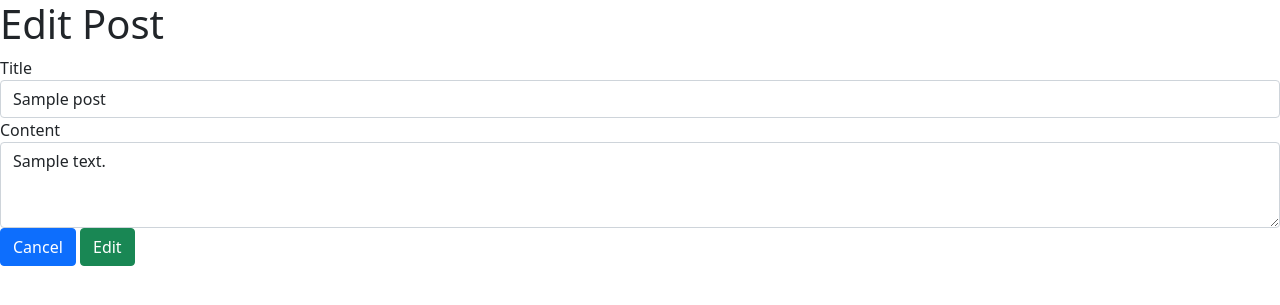
After one commit to kneyzberg/blogly, a Flask app: page /posts/1/edit in a window 1280 px wide. The commit adds this page. Shown: the top 305 px of the page. Run offline with Flask 2, Linux system fonts and the light colour scheme; tables that the repository leaves empty hold one stand-in row (values such as "Sample post").

Commit message:
Added Edit Features

```diff
--- a/app.py
+++ b/app.py
@@ -2,7 +2,7 @@
 
 from flask import Flask, request, redirect, render_template
 from flask_debugtoolbar import DebugToolbarExtension
-from models import db, connect_db, User
+from models import db, connect_db, User, Post
 
 app = Flask(__name__)
 app.config['SQLALCHEMY_DATABASE_URI'] = 'postgresql:///blogly'
@@ -78,8 +78,27 @@ def new_post(user_id):
     name = f"{user.first_name} {user.last_name}"
     return render_template("new_post_form.html", user=user, name=name)
 
-# @app.route("/posts/<int:post_id>")
-# def user_post(post_id):
+@app.route("/users/<int:user_id>/posts/new", methods=["POST"])
+def process_post_form(user_id):
+    user = User.query.get_or_404(user_id)
+    title = request.form["post-title"]
+    content = request.form["post-content"]
+    newPost = Post(title=title, content=content)
+    user.posts.append(newPost)
+    db.session.commit()
+    return redirect(f"/users/{user_id}")
+
+@app.route("/posts/<int:post_id>")
+def user_post(post_id):
+    post = Post.query.get_or_404(post_id)
+    return render_template('post_detail.html', post=post)
+
+@app.route("/posts/<int:post_id>/edit")
+def edit_post(post_id):
+    post = Post.query.get_or_404(post_id)
+    return render_template('edit_post.html', post=post)
+
+# @app.route("/posts/<int:post_id>/edit", methods=["POST"])
+# def edit_post(post_id):
 #     post = Post.query.get_or_404(post_id)
-#     title = post.title
-#     content = post.content
+#     return render_template('edit_post.html', post=post)
--- /dev/null
+++ b/templates/edit_post.html
@@ -0,0 +1,21 @@
+{% extends "base.html" %}
+
+{% block title %}Edit Post Form{% endblock %}
+
+{% block content %}
+    <h1>Edit Post</h1>
+    <section>
+      <form method="POST">
+        <div class="form-group">
+          <label for="title">Title</label>
+          <input type="text" class="form-control" id="title" name="post-title" value="{{post.title}}">
+        </div>
+        <div class="form-group">
+          <label for="content">Content</label>
+          <textarea class="form-control" id="content" name="post-content" rows="3">{{post.content}}</textarea>
+        </div>
+        <a href="/users/{{post.author.id}}" type="submit" class="btn btn-primary">Cancel</a>
+        <button type="submit" class="btn btn-success">Edit</button>
+      </form>
+    </section>
+    {% endblock %}
--- a/templates/new_post_form.html
+++ b/templates/new_post_form.html
@@ -8,11 +8,11 @@
       <form method="POST">
         <div class="form-group">
           <label for="title">Title</label>
-          <input type="text" class="form-control" id="title" name="post-title">
+          <input type="text" class="form-control" id="title" name="post-title" required>
         </div>
         <div class="form-group">
           <label for="content">Content</label>
-          <textarea class="form-control" id="content" name="post-content" rows="3"></textarea>
+          <textarea class="form-control" id="content" name="post-content" rows="3" required></textarea>
         </div>
         <a href="/users/{{user.id}}" type="submit" class="btn btn-primary">Cancel</a>
         <button type="submit" class="btn btn-success">Add</button>
```
Also changed, not shown: templates/post_detail.html (added, +14 -0 lines).
